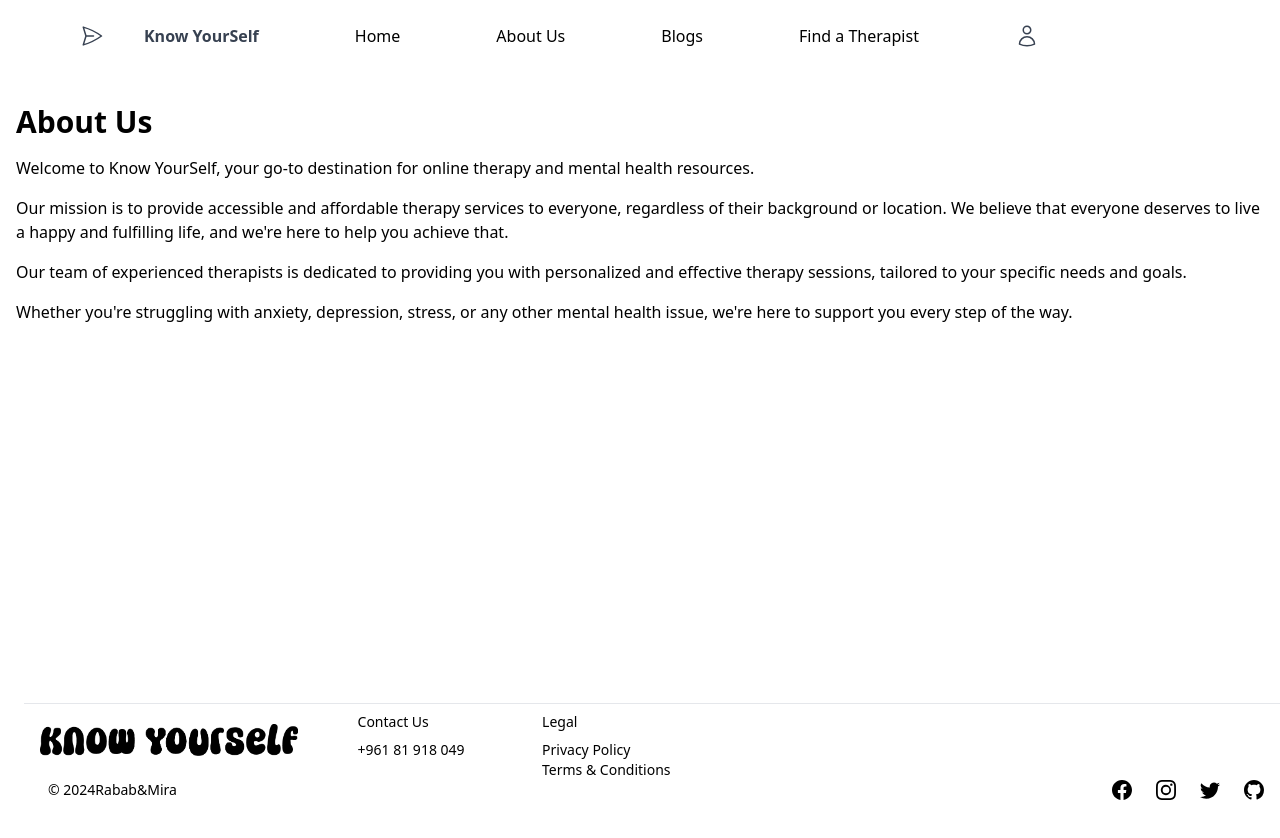
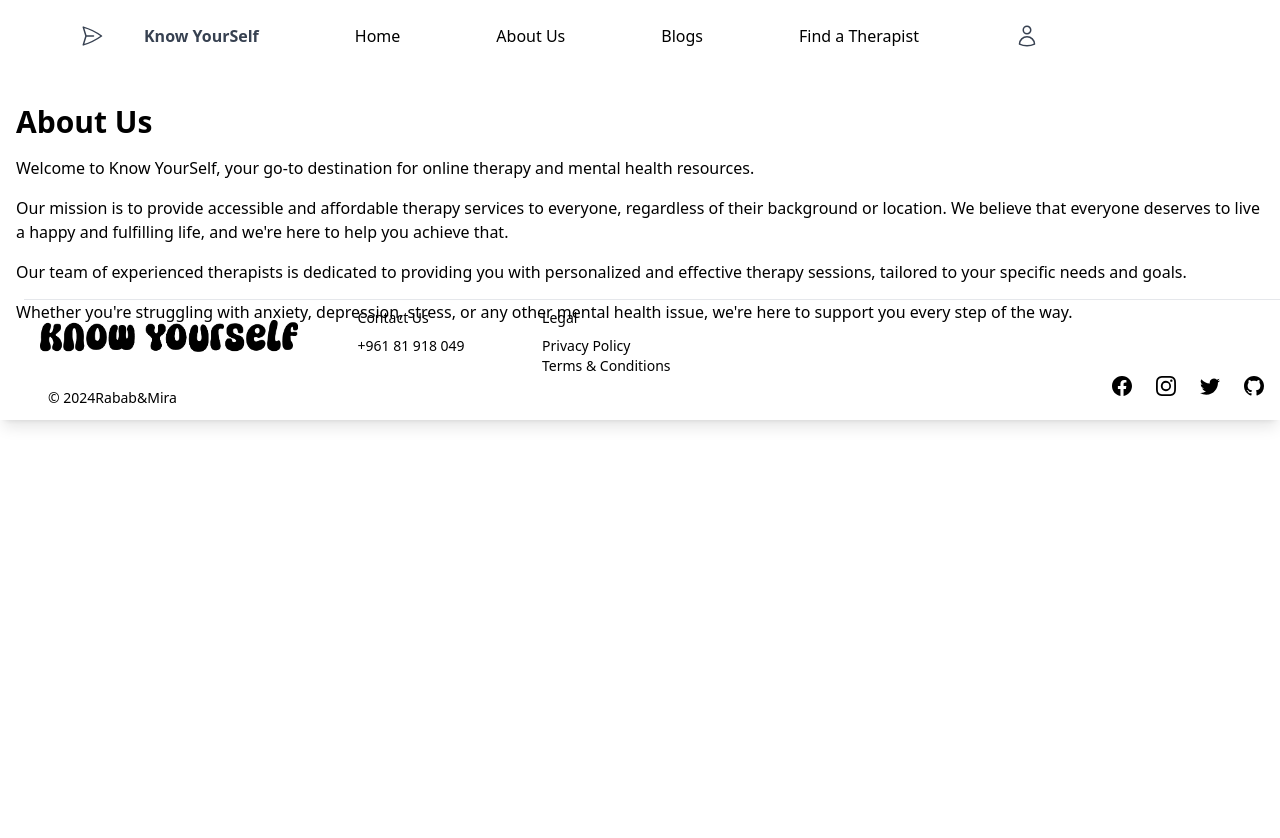
Before and after one commit to mirayaacoub/KnowYourSelf, a React (Vite) app in the folder client/: page /about-us in a window 1280 px wide. Shown: the top 838 px of the page. Before the commit the page ends 800 px from the top, so only its background shows below. Built offline with nearby package versions, Linux system fonts and the light colour scheme; what random-js would draw is missing.

Commit message:
small navbar fix

```diff
--- a/client/src/components/BlogPost.tsx
+++ b/client/src/components/BlogPost.tsx
@@ -1,46 +1,54 @@
 import { FaArrowRightLong } from "react-icons/fa6";
-import {formatDate} from '../util/utils';
+import { formatDate } from "../util/utils";
 
-const BlogPost: React.FC<BlogPostData> = ({ blog_title, content, Therapist, updated_at }) => {
+const BlogPost: React.FC<BlogPostData> = ({
+  blog_title,
+  content,
+  Therapist,
+  updated_at,
+}) => {
   const textClampStyle = {
-    display: '-webkit-box',
-    WebkitBoxOrient: 'vertical' as any,
+    display: "-webkit-box",
+    WebkitBoxOrient: "vertical" as any,
     WebkitLineClamp: 3,
-    overflow: 'hidden',
-    textOverflow: 'ellipsis',
+    overflow: "hidden",
+    textOverflow: "ellipsis",
   };
 
-
   return (
-  <div className='cursor-pointer h-[28rem] rounded-md transition duration-300 ease-in-out hover:shadow-2xl hover:-translate-y-1'>
+    <div className="mb-6 cursor-pointer h-[28rem] rounded-md transition duration-300 ease-in-out hover:shadow-2xl hover:-translate-y-1">
       <img
-        className='w-full h-52 object-cover rounded-md'
-        src={"https://www.health.com/thmb/hN-NGS0dEiJc1O1njUcBtH85ggM=/1500x0/filters:no_upscale():max_bytes(150000):strip_icc()/psychiatrist-GettyImages-1433472018-d9221f4efcd34a07bf5e42945696cea6.jpg"} alt=""
+        className="w-full h-52 object-cover rounded-md"
+        src={
+          "https://www.health.com/thmb/hN-NGS0dEiJc1O1njUcBtH85ggM=/1500x0/filters:no_upscale():max_bytes(150000):strip_icc()/psychiatrist-GettyImages-1433472018-d9221f4efcd34a07bf5e42945696cea6.jpg"
+        }
+        alt=""
       />
-    <div className='px-2'>
-        <div className='flex mt-3'>
+      <div className="px-2">
+        <div className="flex mt-3">
           <img
-                className='w-10 h-10 rounded-full'
-                src={"https://hips.hearstapps.com/hmg-prod/images/lionel-messi-celebrates-after-their-sides-third-goal-by-news-photo-1686170172.jpg?crop=0.66653xw:1xh;center,top&resize=640:*"} alt=""
+            className="w-10 h-10 rounded-full"
+            src={
+              "https://hips.hearstapps.com/hmg-prod/images/lionel-messi-celebrates-after-their-sides-third-goal-by-news-photo-1686170172.jpg?crop=0.66653xw:1xh;center,top&resize=640:*"
+            }
+            alt=""
           />
-            <div className='ml-3'>
+          <div className="ml-3">
             <p>{Therapist.User.username}</p>
-                <p className='text-sm text-stone-500'>{formatDate(updated_at)}</p>
+            <p className="text-sm text-stone-500">{formatDate(updated_at)}</p>
           </div>
         </div>
-        <p className='font-bold mt-3'>
-            {blog_title}
-        </p>
-        <p className='text-sm mt-1'  style={textClampStyle}>
+        <p className="font-bold mt-3">{blog_title}</p>
+        <p className="text-sm mt-1" style={textClampStyle}>
           {content}
         </p>
-        <div className='flex items-center mt-2'>
-            <p className='text-blue-500 mr-2'>Read More</p>
-            <FaArrowRightLong  className="text-blue-400" />
+        <div className="flex items-center mt-2">
+          <p className="text-blue-500 mr-2">Read More</p>
+          <FaArrowRightLong className="text-blue-400" />
         </div>
       </div>
     </div>
-  )
-}
+  );
+};
 
-export default BlogPost
+export default BlogPost;
--- a/client/src/components/Footer.tsx
+++ b/client/src/components/Footer.tsx
@@ -5,7 +5,11 @@ import { BsFacebook, BsGithub, BsInstagram, BsTwitter } from "react-icons/bs";
 
 function FooterComponent() {
   return (
-    <Footer container>
+    <div className="relative min-h-screen">
+      <Footer
+        container
+        className="sticky bottom-0 left-0 w-full bg-white shadow-lg"
+      >
         <div className="absolute bottom-0 w-full">
           <Footer.Divider />
 
@@ -36,7 +40,7 @@ function FooterComponent() {
           </div>
           <div className="w-full sm:flex sm:items-center sm:justify-between pr-6 ml-6">
             <Footer.Copyright href="#" by="Rabab&Mira" year={2024} />
-          <div className="mt-0 flex space-x-6 sm:mt-0 sm:justify-center mr-10">
+            <div className="mt-0 mb-6 flex space-x-6 sm:mt-0 sm:justify-center mr-10">
               <Footer.Icon href="#" icon={BsFacebook} />
               <Footer.Icon href="#" icon={BsInstagram} />
               <Footer.Icon href="#" icon={BsTwitter} />
@@ -45,6 +49,7 @@ function FooterComponent() {
           </div>
         </div>
       </Footer>
+    </div>
   );
 }
 
--- a/client/src/pages/BlogPage.tsx
+++ b/client/src/pages/BlogPage.tsx
@@ -1,5 +1,6 @@
 import { useEffect, useState } from "react";
 import Navbar from "../components/NavBar";
+import FooterComponent from "../components/Footer";
 import { getAllBlogposts } from "../services/blogpost";
 import BlogPost from "../components/BlogPost";
 
@@ -17,6 +18,7 @@ const BlogsPage = () => {
 
   return (
     <>
+      <div className="flex flex-col min-h-screen">
         <Navbar />
         <div className="h-[12rem] bg-[#C2C3D2] flex flex-col justify-center items-center gap-y-[0.5rem]">
           <h1 className="text-2xl font-extrabold">
@@ -29,17 +31,7 @@ const BlogsPage = () => {
         </div>
         <div className="h-8"></div>
 
-      <div className="h-[30rem] grid grid-cols-3 px-28 gap-x-10">
-        {/* <BlogPost
-          key={1}
-          blog_id={1}
-          blog_title="smth"
-          content="great content "
-          created_at="2024/05/13"
-          updated_at="2024/05/13"
-          therapist_id={1}
-          Therapist={ ; "email": "maya@gmail.com"; "username":"maya"} }
-        /> */}
+        <div className="flex-grow grid mt-3 grid-cols-3 px-28 gap-x-10">
           {blogPosts.map((blogPost) => (
             <BlogPost
               key={blogPost.blog_id}
@@ -54,7 +46,10 @@ const BlogsPage = () => {
           ))}
         </div>
 
-      <div className="row"></div>
+        <div className="row mt-20">
+          <FooterComponent />
+        </div>
+      </div>
     </>
   );
 };
--- a/client/src/pages/LoginPage.tsx
+++ b/client/src/pages/LoginPage.tsx
@@ -65,6 +65,9 @@ export function LoginPage() {
           <Link to={"/register"} className="block">
             Don't have an account? Signup
           </Link>
+          <Link to={"/"} className="block mt-5 justify-center">
+            Continue as a Guest.
+          </Link>
         </form>
       </div>
     </div>
```
Lines whose indentation alone changed are shown as unchanged.
